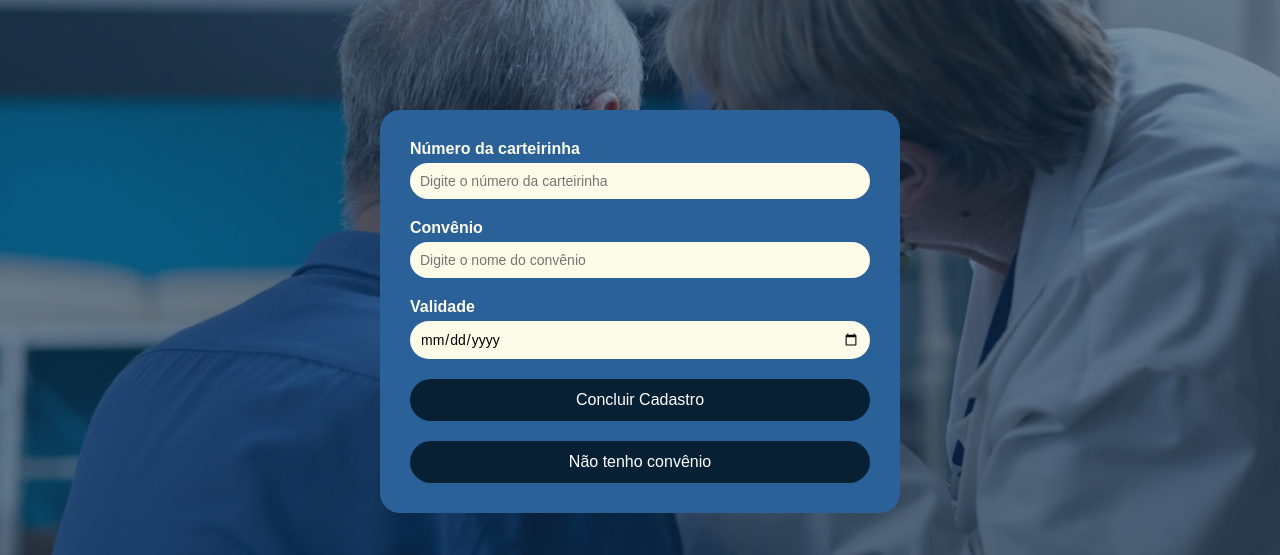
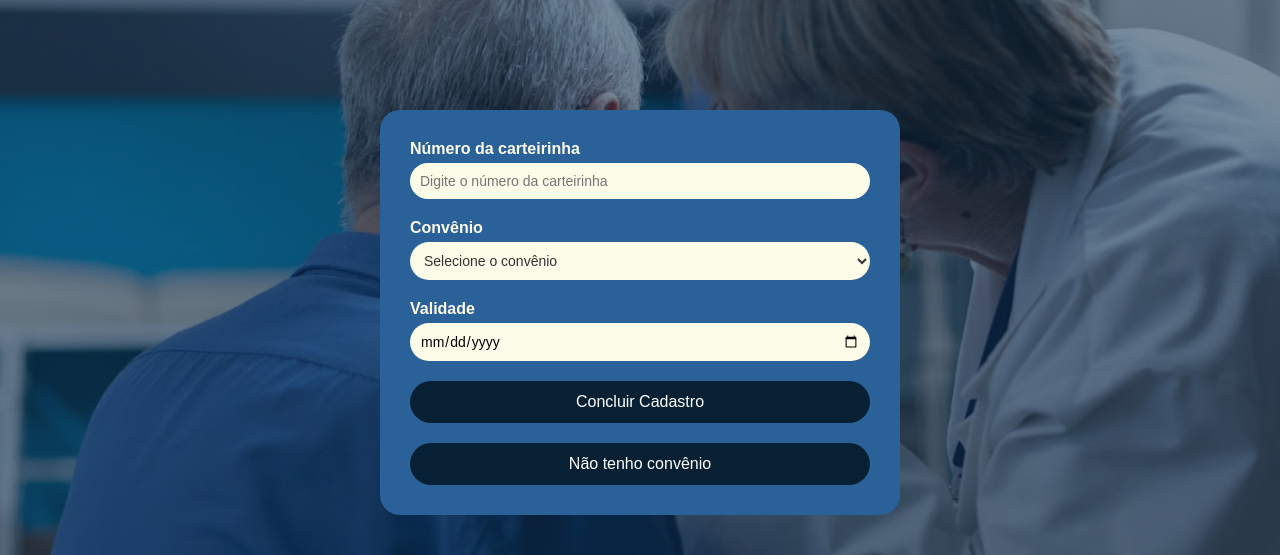
Before and after one commit to ClinicaNord/ClinicaNord, a Spring Boot app: page /cadastroConvenio.html in a window 1280 px wide. Shown: the part 130-685 px from the top of the page. Run offline with Spring Boot 4, Linux system fonts and the light colour scheme.

Commit message:
tentativa de cadastro convenio

```diff
--- a/src/main/resources/static/cadastroConvenio.html
+++ b/src/main/resources/static/cadastroConvenio.html
@@ -28,13 +28,17 @@
         <!-- Campo 1 -->
         <div class="full">
           <label for="numero">Número da carteirinha</label>
-          <input type="number" id="numero" name="numero" placeholder="Digite o número da carteirinha" required>
+          <input type="number" id="numero" name="numero" placeholder="Digite o número da carteirinha" min="0" required>
         </div>
 
         <!-- Campo 2 -->
         <div class="full">
           <label for="convenio">Convênio</label>
-          <input type="text" id="convenio" name="convenio" placeholder="Digite o nome do convênio" required>
+          <select name="convenio" id="convenio" class="select">
+            <option value="" disabled selected>Selecione o convênio</option>
+            <option value="funcerv">Funcerv</option>
+            <option value="apas">Apas</option>
+          </select>
         </div>
 
         <!-- Campo 3 -->
--- a/src/main/resources/static/style/cadastro.css
+++ b/src/main/resources/static/style/cadastro.css
@@ -121,6 +121,15 @@ header nav button {
 
 .form-box .full {
   grid-column: span 2;
+}
+select {
+  width: 100%;
+  padding: 10px;
+  border-radius: 30px;
+  border: none;
+  background: #fdfce9;
+  font-size: 14px;
+  color: #333;
 }
 
 /* Footer */
```
